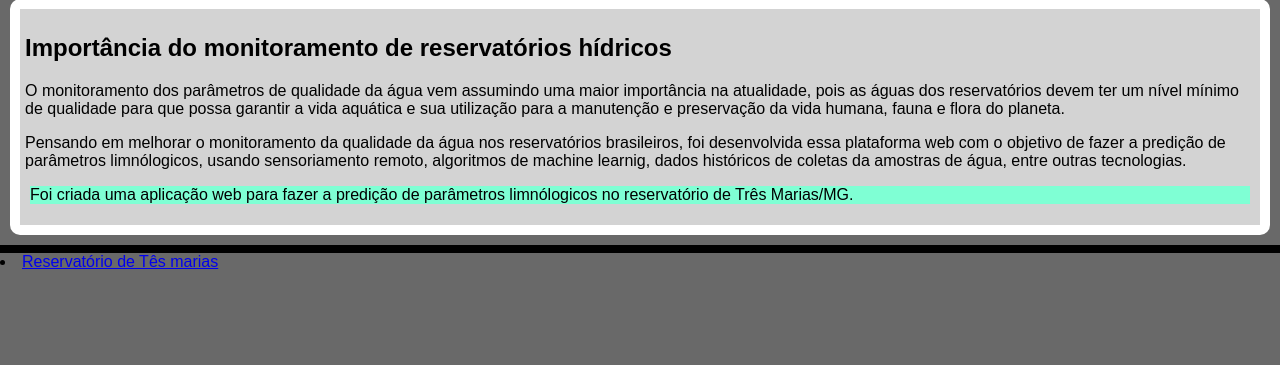
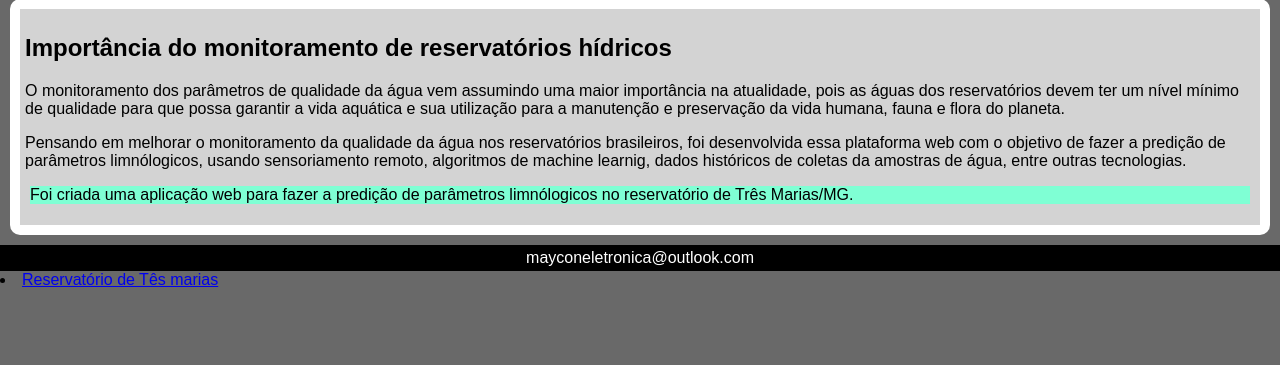
Before and after one commit to maycongabriel28/Desenvolvimento_web_scikitLearn, a Flask app: page / in a window 1280 px wide. Shown: the part 121-486 px from the top of the page. Run offline with Flask 2, Linux system fonts and the light colour scheme.

Commit message:
Update principal.html

```diff
--- a/templates/principal.html
+++ b/templates/principal.html
@@ -28,7 +28,7 @@
 </main>
 
 <footer> <!-- TAG semantica Rodapé -->
-    <p></p>
+    <p>mayconeletronica@outlook.com</p>
 </footer>
 
 <li><a href="/results_tres_marias" target="_self" rel="next">Reservatório de Tês marias</a></li> <!-- Adiciona acesso pagina de resultados -->
```
